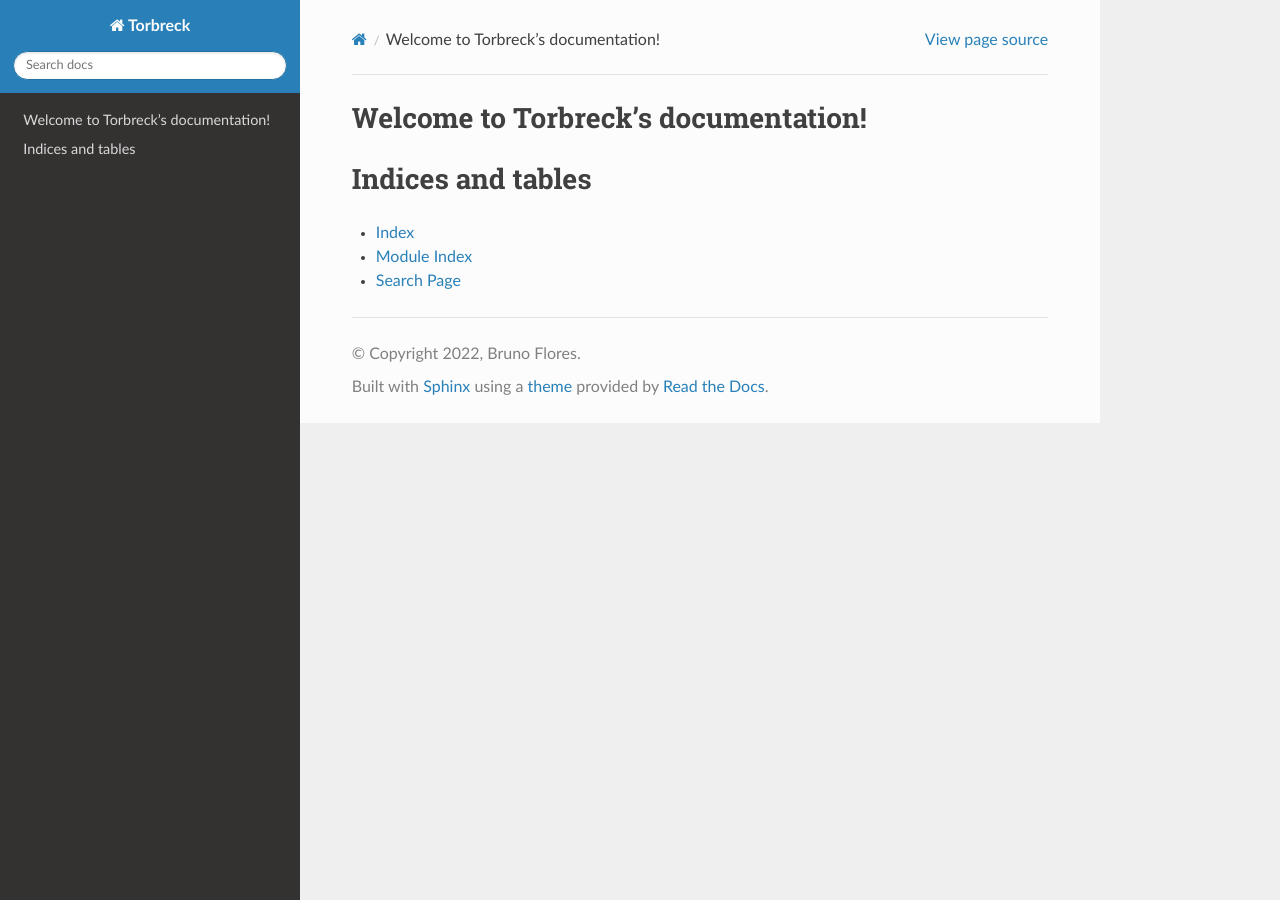
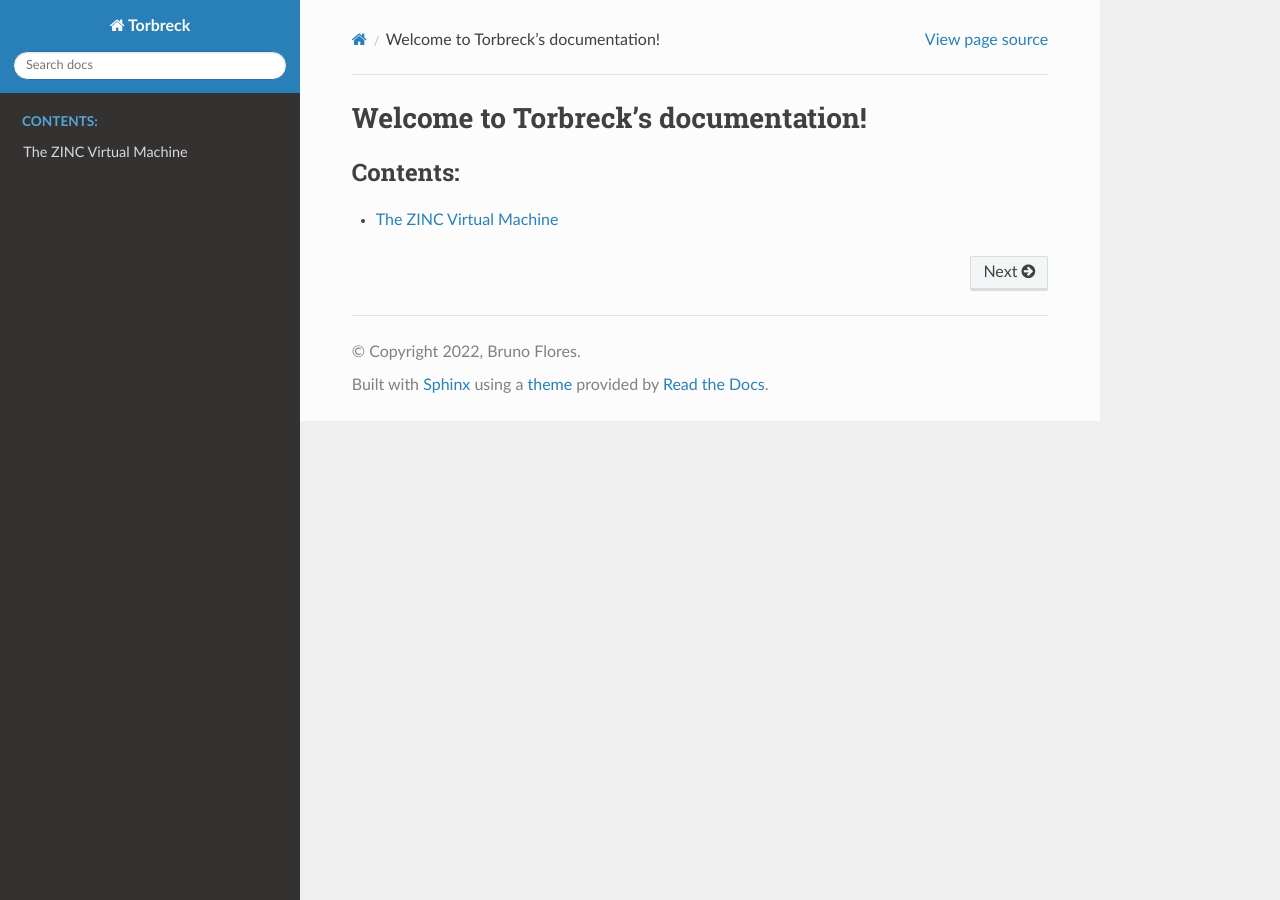
Before and after one commit to brunoflores/torbreck-lang, a Sphinx documentation site: the page built from docs/index.rst, in a window 1280 px wide. Built offline with Sphinx 7.4.7 and the Read the Docs theme 2.0.0, drawn with Linux system fonts in a browser that asks for light colours.

Commit message:
Update docs.

```diff
--- a/docs/conf.py
+++ b/docs/conf.py
@@ -36,7 +36,7 @@ templates_path = ['_templates']
 # List of patterns, relative to source directory, that match files and
 # directories to ignore when looking for source files.
 # This pattern also affects html_static_path and html_extra_path.
-exclude_patterns = ['_build', 'Thumbs.db', '.DS_Store']
+exclude_patterns = ['_build', 'Thumbs.db', '.DS_Store', '.venv']
 
 
 # -- Options for HTML output -------------------------------------------------
--- a/docs/index.rst
+++ b/docs/index.rst
@@ -10,11 +10,4 @@ Welcome to Torbreck's documentation!
    :maxdepth: 2
    :caption: Contents:
 
-
-
-Indices and tables
-==================
-
-* :ref:`genindex`
-* :ref:`modindex`
-* :ref:`search`
+   zam
--- /dev/null
+++ b/docs/zam.rst
@@ -0,0 +1,2 @@
+The ZINC Virtual Machine
+=========================
```
Also changed, not shown: 1 other file.
